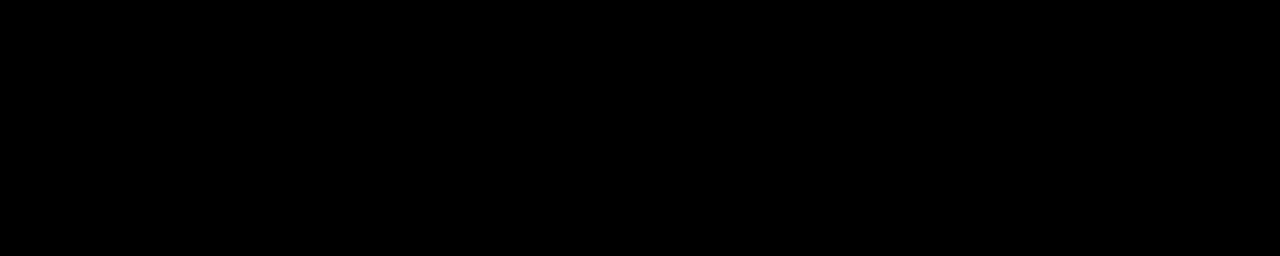
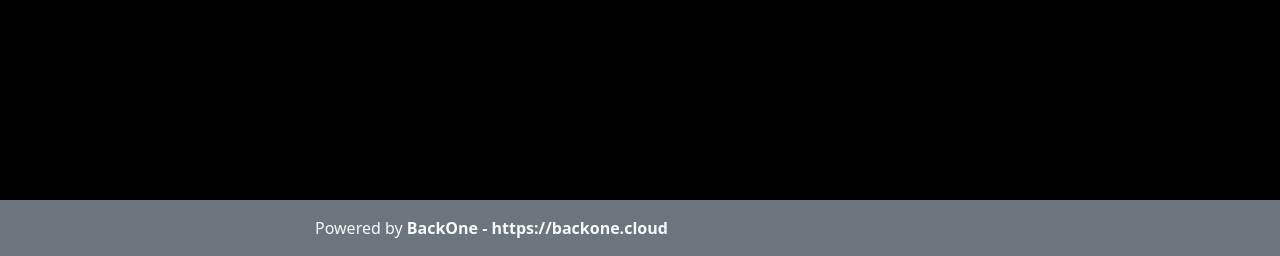
Before and after one commit to proitlab/webfilter, a Django app: page / in a window 1280 px wide. Before the commit the part shown is empty. Shown: the part 544-800 px from the top of the page. Run offline with Django 4.2, Linux system fonts and the light colour scheme; parts of the project's set-up code (start-up, migrations or seed data) failed here and were passed over.

Commit message:
Add footer

```diff
--- a/landing/templates/landing/index.html
+++ b/landing/templates/landing/index.html
@@ -1,7 +1,16 @@
 {% load static %}
 <html>
 	<head>
+		<link href="https://cdn.jsdelivr.net/npm/bootstrap@5.0.2/dist/css/bootstrap.min.css" rel="stylesheet" integrity="sha384-EVSTQN3/azprG1Anm3QDgpJLIm9Nao0Yz1ztcQTwFspd3yD65VohhpuuCOmLASjC" crossorigin="anonymous">
+
 <style>
+
+.container {
+  width: auto;
+  max-width: 680px;
+  padding: 0 15px;
+}
+
 body {
 	background-image: url('{% static 'landing/front.jpg' %}');
 	background-position: top;
@@ -11,6 +20,15 @@ body {
 }
 </style>
 	</head>
-	<body>
+	<body class="d-flex flex-column h-100">
+		<main class="flex-shrink-0">
+			<div class="container">
+			</div>
+		</main>
+		<footer class="footer mt-auto py-3 bg-secondary">
+			<div class="container">
+				<span class="text-light">Powered by <a href="https://backone.cloud" class="text-decoration-none"><span class="text-light fw-bold">BackOne - https://backone.cloud</span></a></span>
+			</div>
+		</footer>
 	</body>
 </html>
```
